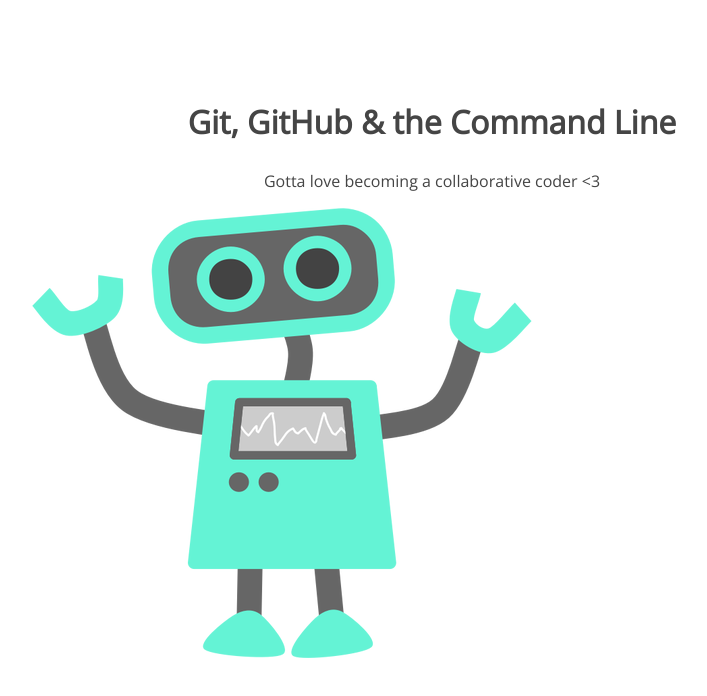
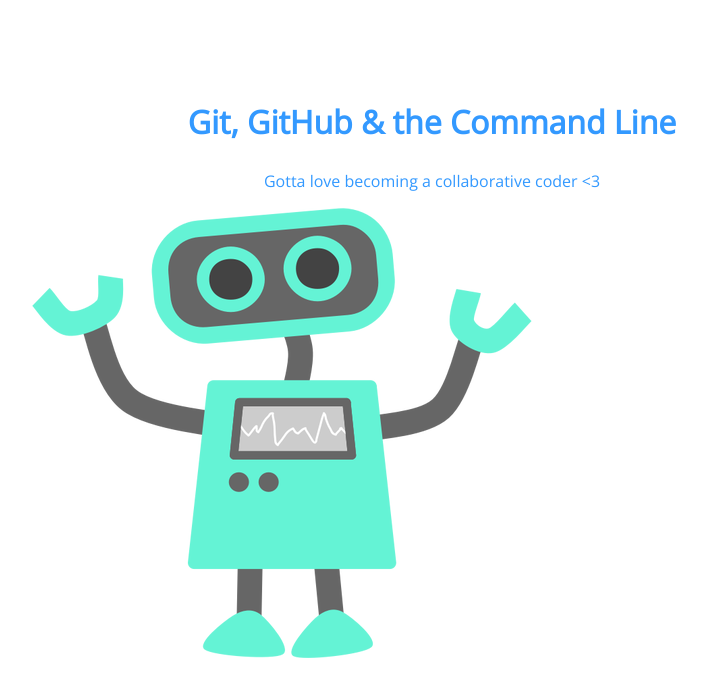
Before and after one commit to christinetran825/105-project, a plain HTML site: page index.html in a window 1280 px wide. Shown: the whole page, without its empty margins (208-915 px from the left). Drawn offline with nearby package versions, Linux system fonts and the light colour scheme.

Commit message:
changed h1 color

```diff
--- a/css/style.css
+++ b/css/style.css
@@ -5,7 +5,7 @@ section {
 section h1,
 section p {
 	text-align: center;
-	color: #454545;
+	color: #3399ff;
 }
 section h1 {
 	font: 32px 'Open Sans';
```
